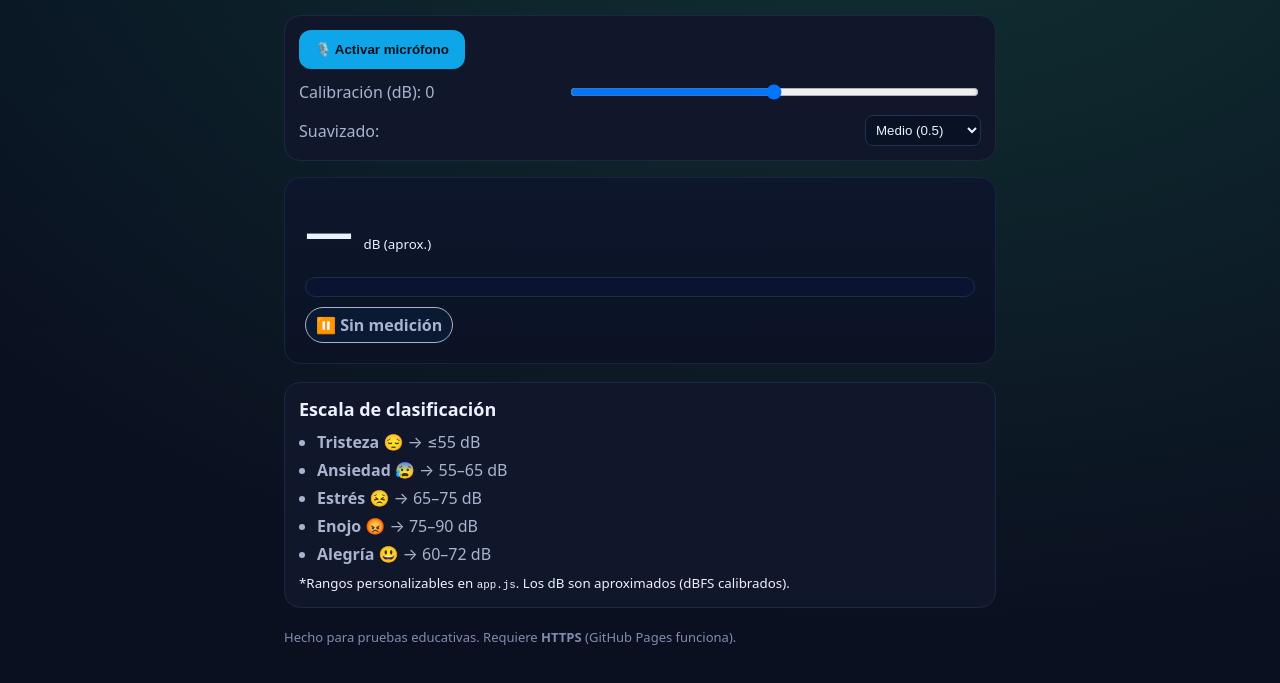
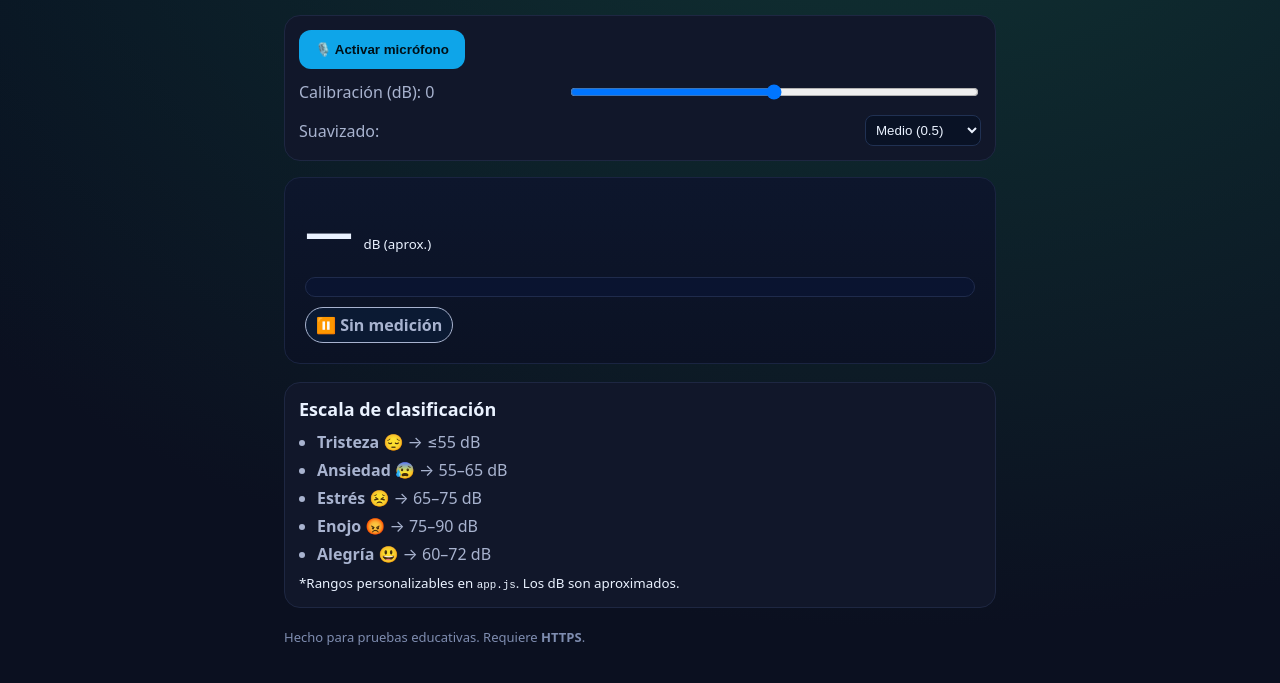
Before and after one commit to Bvillalobossv/Dlab-v1, a plain HTML site: page index.html in a window 1280 px wide. Shown: the part 93-776 px from the top of the page. Drawn offline with Linux system fonts and the light colour scheme.

Commit message:
Agrego index completo

```diff
--- a/index.html
+++ b/index.html
@@ -18,12 +18,10 @@
 
     <section class="controls">
       <button id="toggleBtn" class="primary">🎙️ Activar micrófono</button>
-
       <div class="row">
         <label for="calibration">Calibración (dB): <span id="calVal">0</span></label>
         <input id="calibration" type="range" min="-30" max="30" value="0" step="1" />
       </div>
-
       <div class="row">
         <label for="smoothing">Suavizado:</label>
         <select id="smoothing">
@@ -40,11 +38,9 @@
         <span id="dbValue">—</span>
         <small>dB (aprox.)</small>
       </div>
-
       <div class="barWrap">
         <div id="bar" class="bar"></div>
       </div>
-
       <div id="status" class="status">
         <span class="tag">Sin medición</span>
       </div>
@@ -53,18 +49,13 @@
     <section class="legend">
       <h2>Escala de clasificación</h2>
       <ul id="legendList"></ul>
-      <small>
-        *Rangos personalizables en <code>app.js</code>. Los dB son aproximados (dBFS calibrados).
-      </small>
+      <small>*Rangos personalizables en <code>app.js</code>. Los dB son aproximados.</small>
     </section>
 
     <footer>
-      <p>
-        Hecho para pruebas educativas. Requiere <strong>HTTPS</strong> (GitHub Pages funciona).
-      </p>
+      <p>Hecho para pruebas educativas. Requiere <strong>HTTPS</strong>.</p>
     </footer>
   </main>
-
   <script src="app.js"></script>
 </body>
 </html>
```
